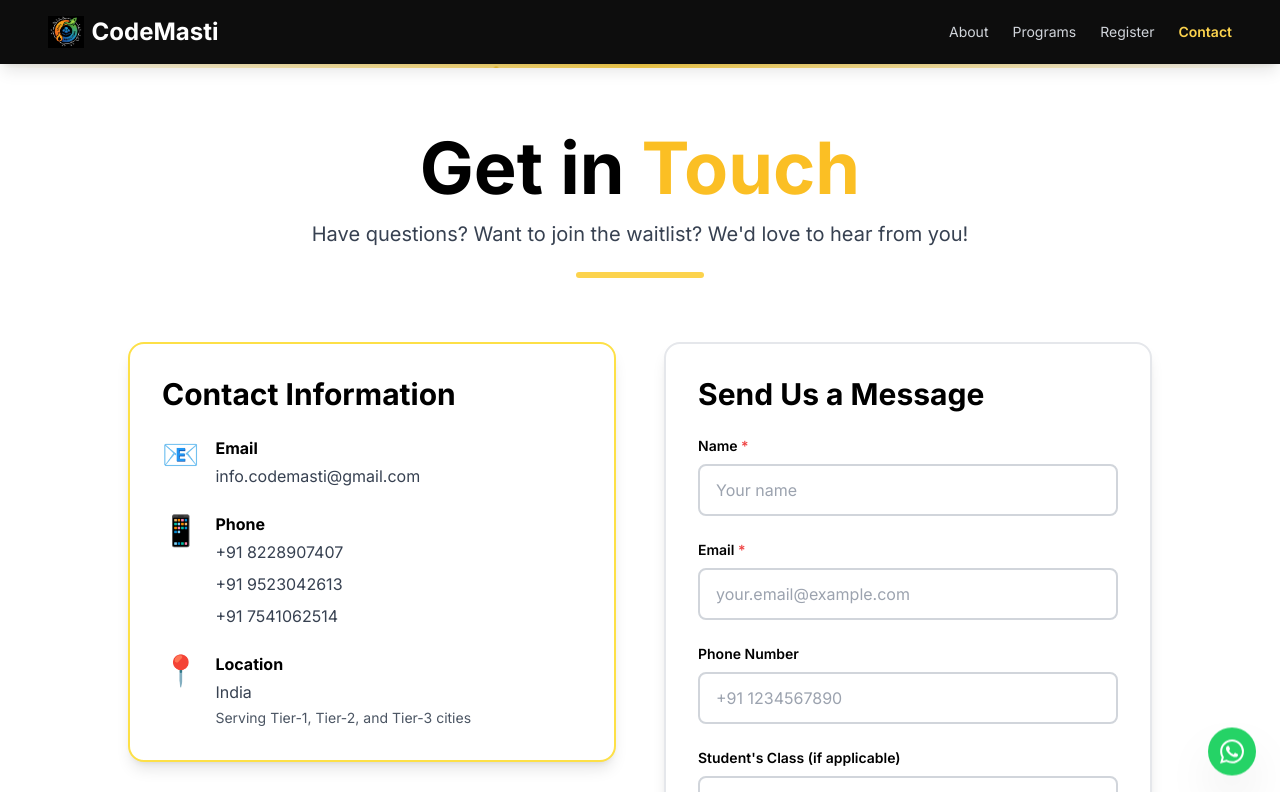
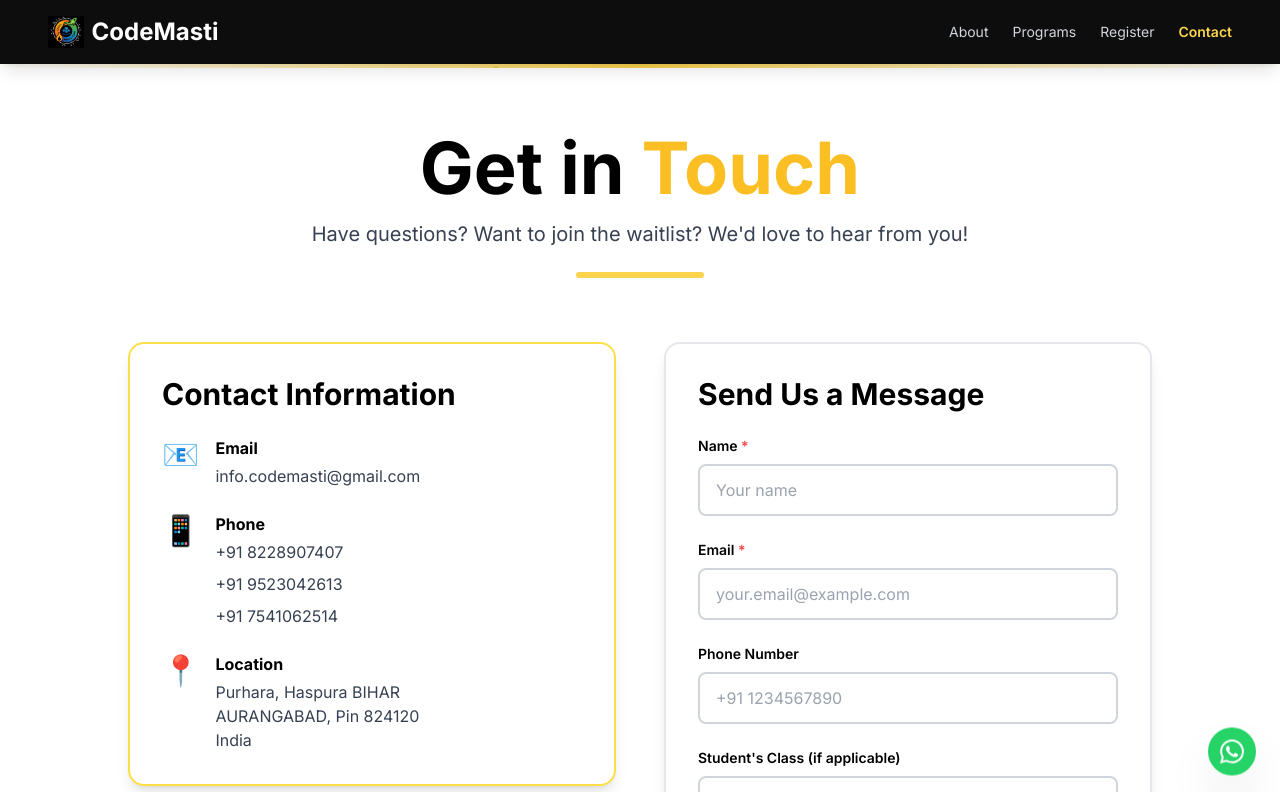
Before and after one commit to monurajj/CodeMasti, a Next.js app: page /contact in a window 1280 px wide. Shown: the top 792 px of the page. Built offline with nearby package versions, Linux system fonts and the light colour scheme; no server answers.

Commit message:
Update contact page address with physical location
- Replaced generic 'India' and 'Serving Tier-1, Tier-2, and Tier-3 cities' with actual address
- Added complete address: Purhara, Haspura, Haspura, BIHAR, AURANGABAD, Pin 824120, India

```diff
--- a/app/contact/page.tsx
+++ b/app/contact/page.tsx
@@ -300,8 +300,9 @@ export default function Contact() {
                     <div className="text-3xl">📍</div>
                     <div>
                       <h3 className="font-bold text-black mb-1">Location</h3>
+                      <p className="text-gray-700">Purhara, Haspura BIHAR</p>
+                      <p className="text-gray-700">AURANGABAD, Pin 824120</p>
                       <p className="text-gray-700">India</p>
-                      <p className="text-sm text-gray-600 mt-1">Serving Tier-1, Tier-2, and Tier-3 cities</p>
                     </div>
                   </div>
                 </div>
--- a/app/privacy/page.tsx
+++ b/app/privacy/page.tsx
@@ -146,7 +146,7 @@ export default function Privacy() {
           >
             <div className="prose prose-lg max-w-none">
               <p className="text-gray-700 mb-6">
-                This Privacy Policy outlines CodeMasti&apos;s policies for collecting, using, and sharing personal information
+                This Privacy Policy outlines CodeMasti policies for collecting, using, and sharing personal information
                 about our customers and users. This policy is clearly stated and updated on our website to ensure transparency
                 and compliance with data protection regulations.
               </p>
```
